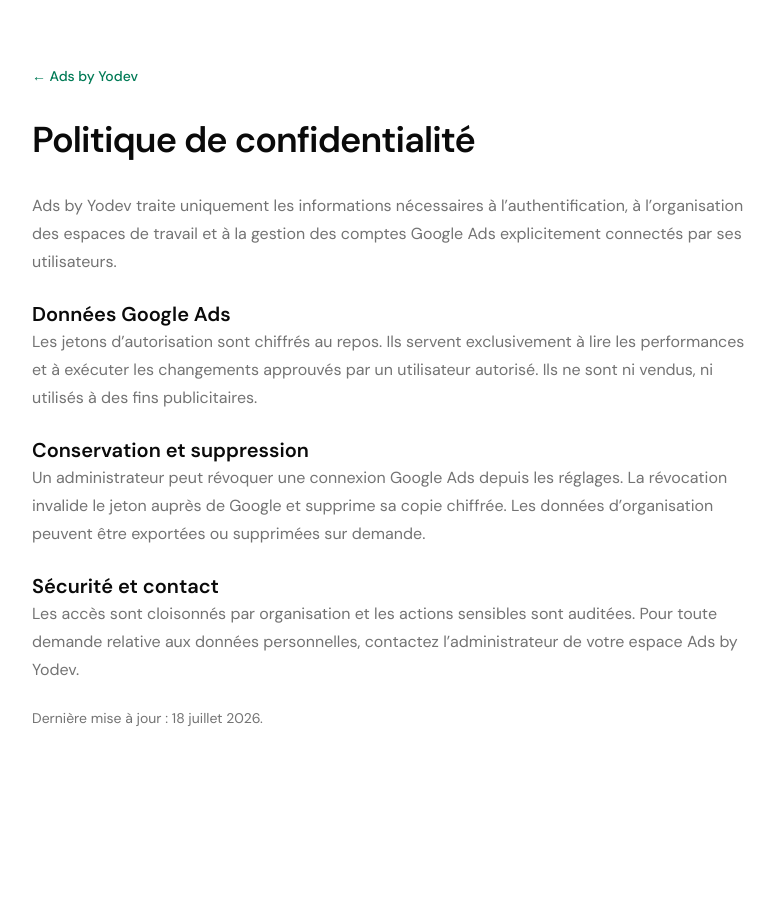
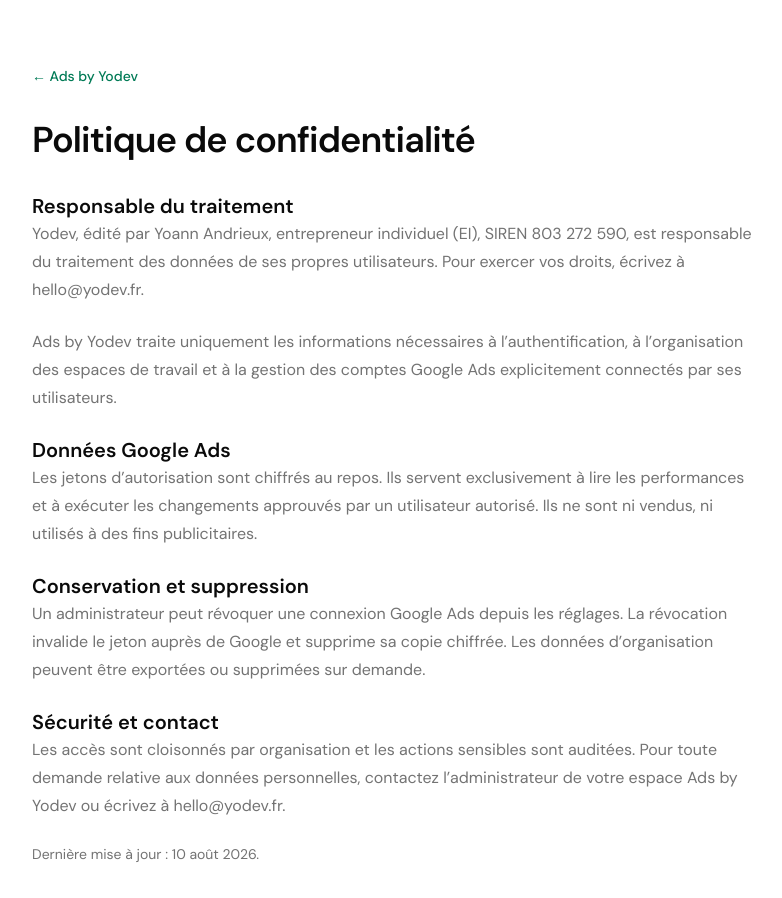
Before and after one commit to YoannDrx/yodev-ads, a Next.js app in the folder web/: page /privacy in a window 1280 px wide. Shown: the top 898 px of the page, without its empty margins (248-1030 px from the left). Before the commit the page ends 800 px from the top, so only its background shows below. Built offline with nearby package versions, Linux system fonts and the light colour scheme; no server answers.

Commit message:
publish Ads legal identity (#5)

```diff
--- /dev/null
+++ b/web/src/app/legal/page.tsx
@@ -0,0 +1,53 @@
+import Link from 'next/link'
+
+export const metadata = { title: 'Mentions légales' }
+
+const sections = [
+  {
+    title: 'Éditeur',
+    content:
+      'Ads by Yodev est édité sous le nom commercial Yodev par Yoann Andrieux, entrepreneur individuel (EI).',
+  },
+  {
+    title: 'Immatriculation et activité',
+    content:
+      'SIREN : 803 272 590. SIRET : 803 272 590 00024. Activité principale : programmation informatique (code NAF/APE 62.01Z).',
+  },
+  {
+    title: 'Adresse professionnelle',
+    content: '11 rue de la Chine, 75020 Paris, France.',
+  },
+  {
+    title: 'Directeur de la publication',
+    content: 'Yoann Andrieux.',
+  },
+  {
+    title: 'Contact',
+    content: 'hello@yodev.fr',
+  },
+  {
+    title: 'Hébergement',
+    content:
+      "L'application est hébergée par Vercel Inc., 440 N Barranca Avenue #4133, Covina, CA 91723, États-Unis. Neon fournit l'hébergement de la base de données.",
+  },
+]
+
+export default function LegalPage() {
+  return (
+    <main className="mx-auto max-w-3xl px-6 py-16">
+      <Link href="/" className="text-sm font-medium text-emerald-700">
+        ← Ads by Yodev
+      </Link>
+      <h1 className="mt-8 text-4xl font-semibold tracking-tight">Mentions légales</h1>
+      <div className="mt-8 space-y-6 leading-7 text-muted-foreground">
+        {sections.map((section) => (
+          <section key={section.title}>
+            <h2 className="text-xl font-semibold text-foreground">{section.title}</h2>
+            <p>{section.content}</p>
+          </section>
+        ))}
+        <p className="text-sm">Dernière mise à jour : 10 août 2026.</p>
+      </div>
+    </main>
+  )
+}
--- a/web/src/app/page.tsx
+++ b/web/src/app/page.tsx
@@ -229,6 +229,7 @@
         <footer className="mx-auto flex max-w-7xl flex-col gap-4 border-t border-white/8 px-6 py-8 text-sm text-white/42 sm:flex-row sm:items-center sm:justify-between lg:px-8">
           <span>© {new Date().getFullYear()} Ads by Yodev. Google Ads, sous contrôle.</span>
           <div className="flex gap-5">
+            <Link href="/legal">Mentions légales</Link>
             <Link href="/privacy">Confidentialité</Link>
             <Link href="/terms">Conditions</Link>
           </div>
--- a/web/src/app/privacy/page.tsx
+++ b/web/src/app/privacy/page.tsx
@@ -10,6 +10,13 @@
       </Link>
       <h1 className="mt-8 text-4xl font-semibold tracking-tight">Politique de confidentialité</h1>
       <div className="prose prose-neutral mt-8 max-w-none space-y-6 leading-7 text-muted-foreground">
+        <section>
+          <h2 className="text-xl font-semibold text-foreground">Responsable du traitement</h2>
+          <p>
+            Yodev, édité par Yoann Andrieux, entrepreneur individuel (EI), SIREN 803 272 590, est responsable du
+            traitement des données de ses propres utilisateurs. Pour exercer vos droits, écrivez à hello@yodev.fr.
+          </p>
+        </section>
         <p>
           Ads by Yodev traite uniquement les informations nécessaires à l’authentification, à l’organisation des espaces de
           travail et à la gestion des comptes Google Ads explicitement connectés par ses utilisateurs.
@@ -34,10 +41,11 @@
           <h2 className="text-xl font-semibold text-foreground">Sécurité et contact</h2>
           <p>
             Les accès sont cloisonnés par organisation et les actions sensibles sont auditées. Pour toute demande
-            relative aux données personnelles, contactez l’administrateur de votre espace Ads by Yodev.
+            relative aux données personnelles, contactez l’administrateur de votre espace Ads by Yodev ou écrivez à
+            hello@yodev.fr.
           </p>
         </section>
-        <p className="text-sm">Dernière mise à jour : 18 juillet 2026.</p>
+        <p className="text-sm">Dernière mise à jour : 10 août 2026.</p>
       </div>
     </main>
   )
--- a/web/src/app/terms/page.tsx
+++ b/web/src/app/terms/page.tsx
@@ -35,7 +35,14 @@
             signalées avec les identifiants de requête disponibles pour faciliter le diagnostic.
           </p>
         </section>
-        <p className="text-sm">Dernière mise à jour : 18 juillet 2026.</p>
+        <section>
+          <h2 className="text-xl font-semibold text-foreground">Éditeur et contact</h2>
+          <p>
+            Le service est édité sous le nom commercial Yodev par Yoann Andrieux, entrepreneur individuel (EI), SIREN
+            803 272 590. Contact : hello@yodev.fr.
+          </p>
+        </section>
+        <p className="text-sm">Dernière mise à jour : 10 août 2026.</p>
       </div>
     </main>
   )
```
